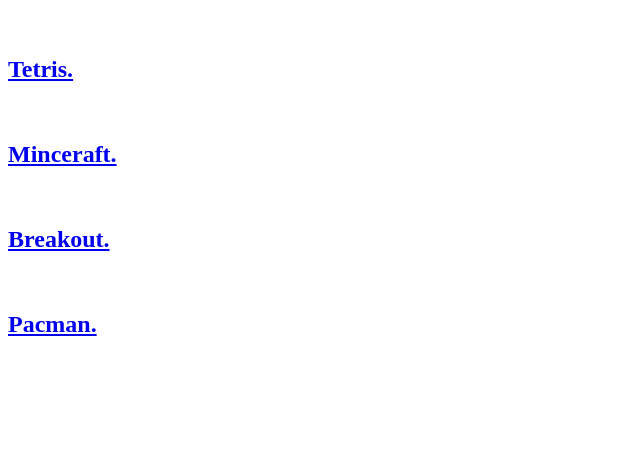
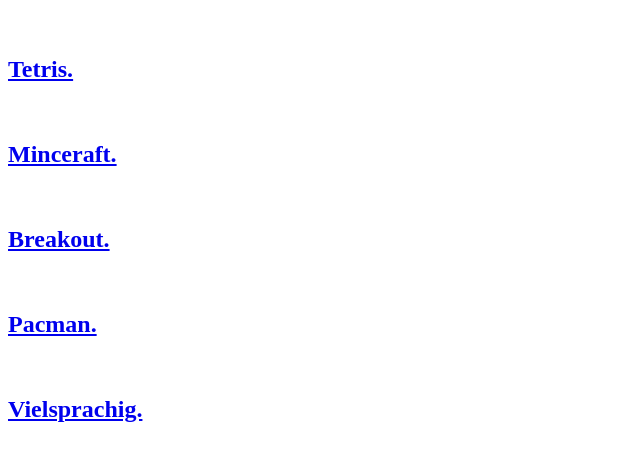
Before and after one commit to clementtttttttt/clementtttttttt.github.io, a plain HTML site: page index.html in a window 1280 px wide. Shown: the part 95-556 px from the top of the page, without its empty margins (0-640 px from the left). Drawn offline with Linux system fonts and the light colour scheme.

Commit message:
add vielsprachig

```diff
--- a/index.html
+++ b/index.html
@@ -12,6 +12,8 @@
 	<h2><a href="/Breakout.game/breakout.html"> Breakout. </a></h2>
 	<br>
 	<h2><a href="/Pacman.game/pacman.html"> Pacman. </a></h2>
+	<br>
+	<h2><a href="/Vielsprachig/build/vielsprachig.html"> Vielsprachig. </a></h2>
 
 
 
```
